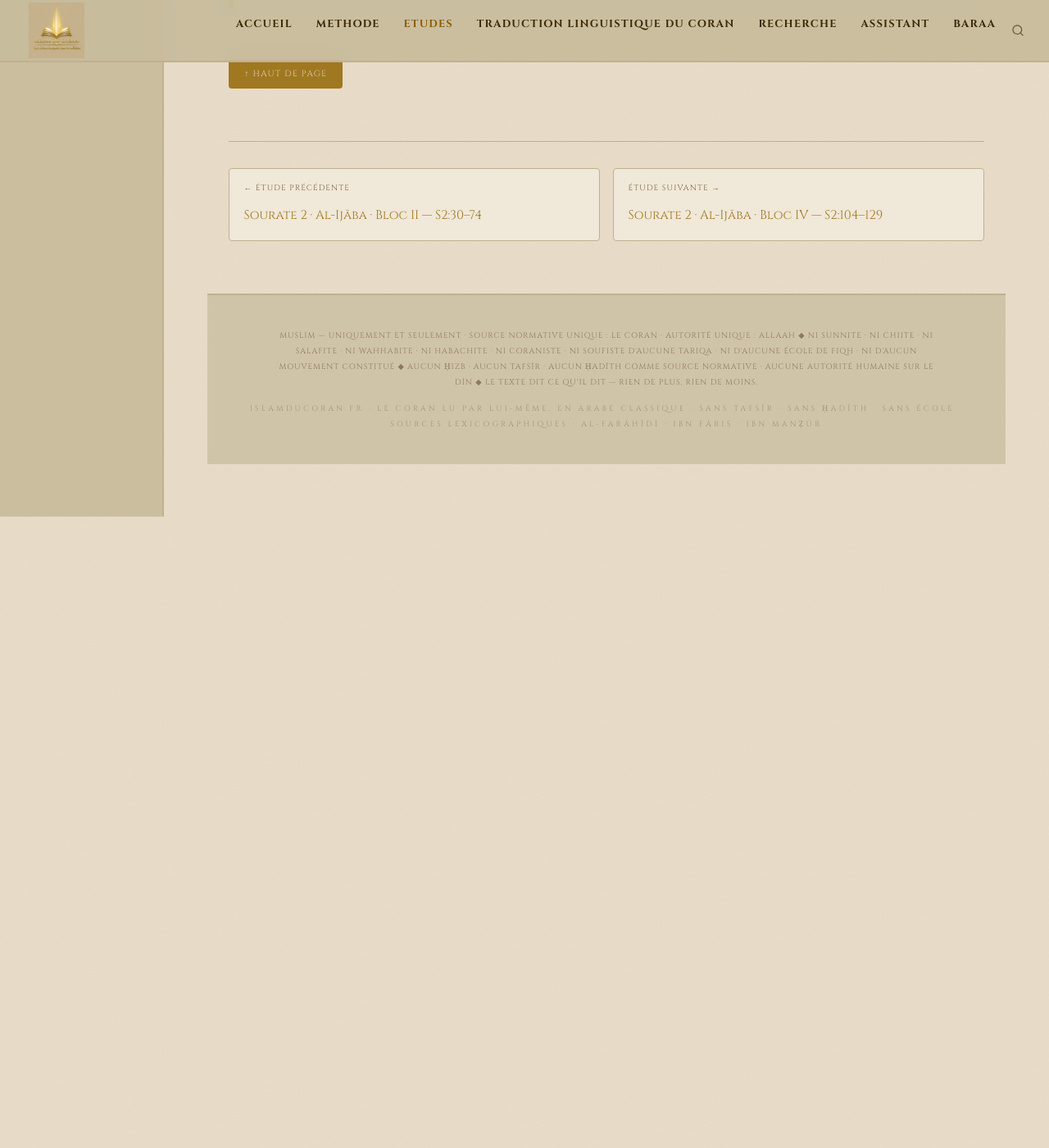
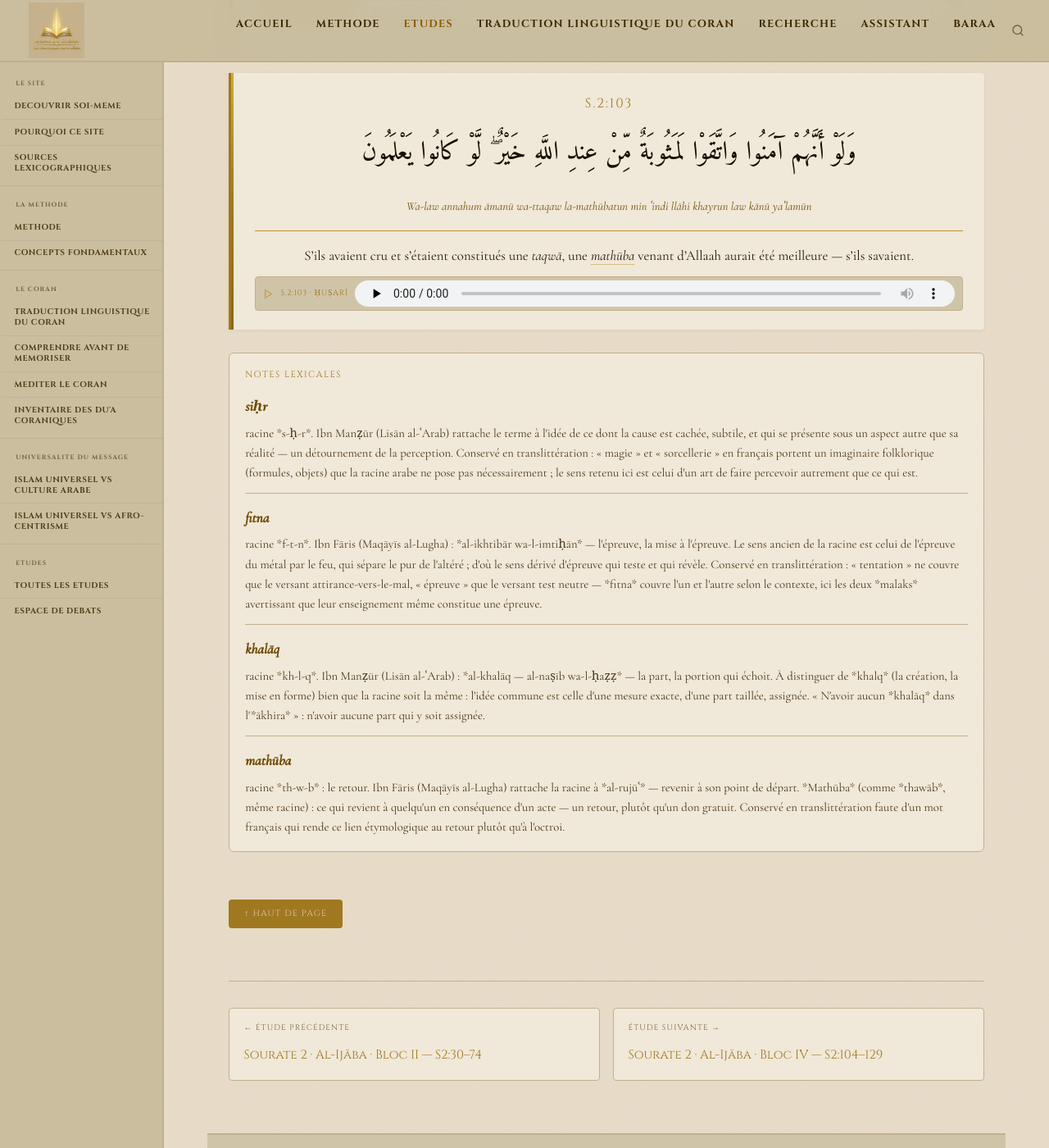
Before and after one commit to Makhuwcoder/islamducoran, a Jekyll site: the page built from _etudes/trad-s2-bloc3.md, in a window 1280 px wide and 1400 px high, scrolled down 16629 px. Shown: the whole window at 82% size. Built offline with Jekyll 4.4.1, drawn with Linux system fonts in a browser that asks for light colours; before the commit the page ends 17259 px from its top, so only the background shows below that; some of the changed text lies outside the part shown.

Commit message:
Complète les notes lexicales manquantes (S2 Bloc I-III)
Applique la règle "une note à la première occurrence, un lien ensuite" :
- Bloc I : ajout des ancres id= (andad, haqq, fasiqin) pour servir de
  cibles de lien depuis les blocs suivants.
- Bloc II : ajout des ancres id= (malaika, ijl, tur, ghadab, khataya)
  sur les notes déjà présentes.
- Bloc III : nouvelle note complète pour shirk (première occurrence
  site-wide), et pour le groupe Hārūt/Mārūt (sihr, fitna, khalaq,
  mathuba) ; liens vers les notes déjà posées ailleurs pour khaṭīʾa,
  ghaḍab, ʿijl, Ṭūr, malāʾika, fāsiqūn, ʿahd (second usage).

Notes lexicographiques (siḥr, fitna, khalāq, mathūba, shirk) tirées de
mémoire, non re-vérifiées sur dictionnaire physique — à relire.

Co-Authored-By: Claude Sonnet 5 <noreply@anthropic.com>
Claude-Session: https://claude.ai/code/session_015A6swJE9pCHwD5LPFpPjAP

```diff
--- a/_etudes/trad-s2-bloc3.md
+++ b/_etudes/trad-s2-bloc3.md
@@ -101,11 +101,21 @@ methode: "Dit / Non-dit / Inférence"
    trad="Et ils dirent : « Le feu ne nous touchera que quelques jours comptés. » — Dis : « Avez-vous pris auprès d'Allaah un *ʿahd* — car Allaah ne manquera pas à Son *ʿahd* — ou dites-vous sur Allaah ce que vous ne savez pas ? »"
 %}
 
+<div class="notes-lexicales">
+<span class="notes-lexicales__titre">Notes lexicales</span>
+<dl class="lexique">
+<div class="lex-entree" id="ahd">
+<dt><span class="lex-trl">ʿahd</span></dt>
+<dd>racine *ʿ-h-d* : engagement pris, garantie donnée, ce à quoi on s'astreint envers un autre. Le verset ne dit pas la nature exacte de cet *ʿahd* que ce groupe prétend avoir pris auprès d'Allaah : un **non-dit**. Conservé en translittération : « pacte » ou « alliance » restreignent la racine à un seul registre (politique ou religieux), quand *ʿahd* couvre l'un et l'autre.</dd>
+</div>
+</dl>
+</div>
+
 {% include verset.html
    ref="S.2:81"
    ar="بَلَىٰ مَنْ كَسَبَ سَيِّئَةً وَأَحَاطَتْ بِهِ خَطِيئَتُهُ فَأُولَٰئِكَ أَصْحَابُ النَّارِ ۖ هُمْ فِيهَا خَالِدُونَ"
    trl="*Balā man kasaba sayyiʾatan wa-aḥāṭat bihi khaṭīʾatuhu fa-ulāʾika aṣḥābu n-nāri hum fīhā khālidūn*"
-   trad="Bien au contraire : quiconque acquiert une mauvaise action et que sa *khaṭīʾa* l'a encerclé — ceux-là sont les gens du feu, ils y demeureront éternellement."
+   trad="Bien au contraire : quiconque acquiert une mauvaise action et que sa *[khaṭīʾa](/etudes/trad-s2-bloc2/#khataya)* l'a encerclé — ceux-là sont les gens du feu, ils y demeureront éternellement."
 %}
 
 {% include verset.html
@@ -240,7 +250,7 @@ methode: "Dit / Non-dit / Inférence"
    ref="S.2:90"
    ar="بِئْسَمَا اشْتَرَوْا بِهِ أَنْفُسَهُمْ أَنْ يَكْفُرُوا بِمَا أَنْزَلَ اللَّهُ بَغْيًا أَنْ يُنَزِّلَ اللَّهُ مِنْ فَضْلِهِ عَلَىٰ مَنْ يَشَاءُ مِنْ عِبَادِهِ ۖ فَبَاءُوا بِغَضَبٍ عَلَىٰ غَضَبٍ ۚ وَلِلْكَافِرِينَ عَذَابٌ مُهِينٌ"
    trl="*Biʾsamā shtaraw bihi anfusahum an yakfurū bi-mā anzala llāhu baghyan an yunazzila llāhu min faḍlihi ʿalā man yashāʾu min ʿibādihi fa-bāʾū bi-ghaḍabin ʿalā ghaḍabin wa-li-l-kāfirīna ʿadhābun muhīn*"
-   trad="Quel mauvais échange que celui par lequel ils ont troqué leurs âmes : refuser ce qu'Allaah a fait descendre, par *baghy*, parce qu'Allaah fait descendre de Son *faḍl* sur qui Il veut parmi Ses serviteurs. Ils sont donc revenus avec un *ghaḍab* sur un *ghaḍab* ; et aux *kāfirīn*, un châtiment avilissant."
+   trad="Quel mauvais échange que celui par lequel ils ont troqué leurs âmes : refuser ce qu'Allaah a fait descendre, par *baghy*, parce qu'Allaah fait descendre de Son *faḍl* sur qui Il veut parmi Ses serviteurs. Ils sont donc revenus avec un *[ghaḍab](/etudes/trad-s2-bloc2/#ghadab)* sur un *ghaḍab* ; et aux *kāfirīn*, un châtiment avilissant."
 %}
 
 <div class="notes-lexicales">
@@ -268,14 +278,14 @@ methode: "Dit / Non-dit / Inférence"
    ref="S.2:92"
    ar="۞ وَلَقَدْ جَاءَكُمْ مُوسَىٰ بِالْبَيِّنَاتِ ثُمَّ اتَّخَذْتُمُ الْعِجْلَ مِنْ بَعْدِهِ وَأَنْتُمْ ظَالِمُونَ"
    trl="*Wa-la-qad jāʾakum Mūsā bi-l-bayyināti thumma ttakhadhtumu l-ʿijla min baʿdihi wa-antum ẓālimūn*"
-   trad="Et Mūsā est venu à vous avec les preuves manifestes ; puis vous avez pris le *ʿijl* après lui, alors que vous étiez des *ẓālimūn*."
+   trad="Et Mūsā est venu à vous avec les preuves manifestes ; puis vous avez pris le *[ʿijl](/etudes/trad-s2-bloc2/#ijl)* après lui, alors que vous étiez des *ẓālimūn*."
 %}
 
 {% include verset.html
    ref="S.2:93"
    ar="وَإِذْ أَخَذْنَا مِيثَاقَكُمْ وَرَفَعْنَا فَوْقَكُمُ الطُّورَ خُذُوا مَا آتَيْنَاكُمْ بِقُوَّةٍ وَاسْمَعُوا ۖ قَالُوا سَمِعْنَا وَعَصَيْنَا وَأُشْرِبُوا فِي قُلُوبِهِمُ الْعِجْلَ بِكُفْرِهِمْ ۚ قُلْ بِئْسَمَا يَأْمُرُكُمْ بِهِ إِيمَانُكُمْ إِنْ كُنْتُمْ مُؤْمِنِينَ"
    trl="*Wa-idh akhadhnā mīthāqakum wa-rafaʿnā fawqakumu ṭ-ṭūra khudhū mā ātaynākum bi-quwwatin wa-smaʿū qālū samiʿnā wa-ʿaṣaynā wa-ushribū fī qulūbihimu l-ʿijla bi-kufrihim qul biʾsamā yaʾmurukum bihi īmānukum in kuntum muʾminīn*"
-   trad="Et quand Nous avons pris votre *mīthāq* et avons élevé le *Ṭūr* au-dessus de vous : « Saisissez avec force ce que Nous vous avons donné, et écoutez. » Ils dirent : « Nous avons entendu, et nous avons désobéi. » Et leurs cœurs furent abreuvés du *ʿijl* à cause de leur *kufr*. Dis : « Quel mauvais ordre que celui que votre foi vous donne, si vous êtes croyants ! »"
+   trad="Et quand Nous avons pris votre *mīthāq* et avons élevé le *[Ṭūr](/etudes/trad-s2-bloc2/#tur)* au-dessus de vous : « Saisissez avec force ce que Nous vous avons donné, et écoutez. » Ils dirent : « Nous avons entendu, et nous avons désobéi. » Et leurs cœurs furent abreuvés du *ʿijl* à cause de leur *kufr*. Dis : « Quel mauvais ordre que celui que votre foi vous donne, si vous êtes croyants ! »"
 %}
 
 <div class="notes-lexicales">
@@ -306,12 +316,16 @@ methode: "Dit / Non-dit / Inférence"
    ref="S.2:96"
    ar="وَلَتَجِدَنَّهُمْ أَحْرَصَ النَّاسِ عَلَىٰ حَيَاةٍ وَمِنَ الَّذِينَ أَشْرَكُوا ۚ يَوَدُّ أَحَدُهُمْ لَوْ يُعَمَّرُ أَلْفَ سَنَةٍ وَمَا هُوَ بِمُزَحْزِحِهِ مِنَ الْعَذَابِ أَنْ يُعَمَّرَ ۗ وَاللَّهُ بَصِيرٌ بِمَا يَعْمَلُونَ"
    trl="*Wa-la-tajidannahum aḥraṣa n-nāsi ʿalā ḥayātin wa-mina lladhīna ashrakū yawaddu aḥaduhum law yuʿammaru alfa sanatin wa-mā huwa bi-muzaḥziḥihi mina l-ʿadhābi an yuʿammara wa-llāhu baṣīrun bi-mā yaʿmalūn*"
-   trad="Et tu les trouveras, plus que tous les gens, avides d'une vie — et plus encore que ceux qui ont commis le *shirk*. L'un d'eux voudrait qu'on lui prolonge la vie mille ans. Mais qu'on la lui prolonge ne l'éloignera pas du châtiment. Et Allaah est *Baṣīr* de ce qu'ils font."
+   trad="Et tu les trouveras, plus que tous les gens, avides d'une vie — et plus encore que ceux qui ont commis le *[shirk](#shirk)*. L'un d'eux voudrait qu'on lui prolonge la vie mille ans. Mais qu'on la lui prolonge ne l'éloignera pas du châtiment. Et Allaah est *Baṣīr* de ce qu'ils font."
 %}
 
 <div class="notes-lexicales">
 <span class="notes-lexicales__titre">Notes lexicales</span>
 <dl class="lexique">
+<div class="lex-entree" id="shirk">
+<dt><span class="lex-trl">shirk</span></dt>
+<dd>racine *sh-r-k* : associer, partager une même part entre plusieurs. Ibn Fāris (Maqāyīs al-Lugha) : *al-shirka* — le fait d'être copropriétaire, associé dans une chose avec un autre. Le *shirk* désigne ici l'acte d'assigner à Allaah un associé, une part partagée dans ce qui Lui est propre. Cf. *[andād](/etudes/trad-s2-bloc1/#andad)* (S.2:22) : la même idée, sous un autre angle lexical — les équivalents assignés. Conservé en translittération : « polythéisme » restreint le terme à un cadre théologique construit après coup ; « association » (calque direct de la racine) reste possible mais est ici évité pour garder l'unité terminologique avec les autres occurrences du terme.</dd>
+</div>
 <div class="lex-entree">
 <dt><span class="lex-trl">« … et plus encore que ceux qui ont commis le shirk »</span></dt>
 <dd>deux lectures sont possibles : (1) ils sont plus avides de vie que tous les gens, et même que ceux qui ont commis le *shirk* ; (2) ils sont plus avides que tous les gens, et parmi ceux qui ont commis le *shirk*, l'un voudrait aussi vivre mille ans. Le verset ne tranche pas.</dd>
@@ -338,35 +352,57 @@ methode: "Dit / Non-dit / Inférence"
    ref="S.2:98"
    ar="مَنْ كَانَ عَدُوًّا لِلَّهِ وَمَلَائِكَتِهِ وَرُسُلِهِ وَجِبْرِيلَ وَمِيكَالَ فَإِنَّ اللَّهَ عَدُوٌّ لِلْكَافِرِينَ"
    trl="*Man kāna ʿaduwwan li-llāhi wa-malāʾikatihi wa-rusulihi wa-Jibrīla wa-Mīkāla fa-inna llāha ʿaduwwun li-l-kāfirīn*"
-   trad="Quiconque est ennemi d'Allaah, de Ses *malāʾika*, de Ses envoyés, de Jibrīl et de Mīkāl — Allaah est ennemi des *kāfirīn*."
+   trad="Quiconque est ennemi d'Allaah, de Ses *[malāʾika](/etudes/trad-s2-bloc2/#malaika)*, de Ses envoyés, de Jibrīl et de Mīkāl — Allaah est ennemi des *kāfirīn*."
 %}
 
 {% include verset.html
    ref="S.2:99"
    ar="وَلَقَدْ أَنْزَلْنَا إِلَيْكَ آيَاتٍ بَيِّنَاتٍ ۖ وَمَا يَكْفُرُ بِهَا إِلَّا الْفَاسِقُونَ"
    trl="*Wa-la-qad anzalnā ilayka āyātin bayyinātin wa-mā yakfuru bihā illā l-fāsiqūn*"
-   trad="Et Nous avons assurément fait descendre vers toi des *āyāt* manifestes, et nul n'en fait le *kufr* sinon les *fāsiqūn*."
+   trad="Et Nous avons assurément fait descendre vers toi des *āyāt* manifestes, et nul n'en fait le *kufr* sinon les *[fāsiqūn](/etudes/trad-s2-bloc1/#fasiqin)*."
 %}
 
 {% include verset.html
    ref="S.2:100–101"
    ar="أَوَكُلَّمَا عَاهَدُوا عَهْدًا نَّبَذَهُ فَرِيقٌ مِّنْهُمْ ۚ بَلْ أَكْثَرُهُمْ لَا يُؤْمِنُونَ ۝ وَلَمَّا جَاءَهُمْ رَسُولٌ مِّنْ عِندِ اللَّهِ مُصَدِّقٌ لِّمَا مَعَهُمْ نَبَذَ فَرِيقٌ مِّنَ الَّذِينَ أُوتُوا الْكِتَابَ كِتَابَ اللَّهِ وَرَاءَ ظُهُورِهِمْ كَأَنَّهُمْ لَا يَعْلَمُونَ"
    trl="*A-wa-kullamā ʿāhadū ʿahdan nabadha-hu farīqun minhum bal aktharuhum lā yuʾminūn · Wa-lammā jāʾahum rasūlun min ʿindi llāhi muṣaddiqun li-mā maʿahum nabadha farīqun mina lladhīna ūtū l-kitāba kitāba llāhi warāʾa ẓuhūrihim ka-annahum lā yaʿlamūn*"
-   trad="Chaque fois qu'ils concluaient un *ʿahd*, un groupe d'entre eux le jetait — non, la plupart d'entre eux ne croient pas. — Quand leur est venu un *rasūl* de chez Allaah confirmant ce qui était avec eux, un groupe parmi ceux à qui le Livre avait été donné a jeté le Livre d'Allaah derrière leur dos — comme s'ils ne savaient pas."
+   trad="Chaque fois qu'ils concluaient un *[ʿahd](#ahd)*, un groupe d'entre eux le jetait — non, la plupart d'entre eux ne croient pas. — Quand leur est venu un *rasūl* de chez Allaah confirmant ce qui était avec eux, un groupe parmi ceux à qui le Livre avait été donné a jeté le Livre d'Allaah derrière leur dos — comme s'ils ne savaient pas."
 %}
 
 {% include verset.html
    ref="S.2:102"
    ar="وَاتَّبَعُوا مَا تَتْلُو الشَّيَاطِينُ عَلَىٰ مُلْكِ سُلَيْمَانَ ۖ وَمَا كَفَرَ سُلَيْمَانُ وَلَٰكِنَّ الشَّيَاطِينَ كَفَرُوا يُعَلِّمُونَ النَّاسَ السِّحْرَ وَمَا أُنْزِلَ عَلَى الْمَلَكَيْنِ بِبَابِلَ هَارُوتَ وَمَارُوتَ ۚ وَمَا يُعَلِّمَانِ مِنْ أَحَدٍ حَتَّىٰ يَقُولَا إِنَّمَا نَحْنُ فِتْنَةٌ فَلَا تَكْفُرْ ۖ فَيَتَعَلَّمُونَ مِنْهُمَا مَا يُفَرِّقُونَ بِهِ بَيْنَ الْمَرْءِ وَزَوْجِهِ ۚ وَمَا هُمْ بِضَارِّينَ بِهِ مِنْ أَحَدٍ إِلَّا بِإِذْنِ اللَّهِ ۚ وَيَتَعَلَّمُونَ مَا يَضُرُّهُمْ وَلَا يَنْفَعُهُمْ ۚ وَلَقَدْ عَلِمُوا لَمَنِ اشْتَرَاهُ مَا لَهُ فِي الْآخِرَةِ مِنْ خَلَاقٍ ۚ وَلَبِئْسَ مَا شَرَوْا بِهِ أَنْفُسَهُمْ ۚ لَوْ كَانُوا يَعْلَمُونَ"
    trl="*Wa-ttabaʿū mā tatlū sh-shayāṭīnu ʿalā mulki Sulaymāna wa-mā kafara Sulaymānu wa-lākinna sh-shayāṭīna kafarū yuʿallimūna n-nāsa s-siḥra wa-mā unzila ʿalā l-malakayni bi-Bābila Hārūta wa-Mārūta wa-mā yuʿallimāni min aḥadin ḥattā yaqūlā innamā naḥnu fitnatun fa-lā takfur fa-yataʿallamūna minhumā mā yufarriqūna bihi bayna l-marʾi wa-zawjihi wa-mā hum bi-ḍārrīna bihi min aḥadin illā bi-idhni llāhi wa-yataʿallamūna mā yaḍurruhum wa-lā yanfaʿuhum wa-la-qad ʿalimū la-mani shtarāhu mā lahu fī l-ākhirati min khalāqin wa-la-biʾsa mā sharaw bihi anfusahum law kānū yaʿlamūn*"
-   trad="Ils ont suivi ce que les *shayāṭīn* récitaient sur le règne de Sulaymān — Sulaymān n'avait pas commis le *kufr*, mais les *shayāṭīn* ont commis le *kufr* en enseignant aux gens le *siḥr* et ce qui est descendu sur les deux *malaks* à Bābil, Hārūt et Mārūt. Ces deux-là n'enseignaient à personne sans dire : « Nous ne sommes qu'une *fitna* — ne commets pas le *kufr*. » Ils apprenaient d'eux ce par quoi ils séparaient l'homme de son épouse — mais ils ne sont nullement en mesure de nuire par cela à quiconque sinon avec la permission d'Allaah. Ils apprenaient ce qui leur nuisait et ne leur profitait pas. Ils savaient bien que celui qui acquiert cela n'a aucun *khalāq* dans l'*ākhira*. Et quel mauvais prix ils ont obtenu en troquant leurs âmes — s'ils savaient !"
+   trad="Ils ont suivi ce que les *shayāṭīn* récitaient sur le règne de Sulaymān — Sulaymān n'avait pas commis le *kufr*, mais les *shayāṭīn* ont commis le *kufr* en enseignant aux gens le *[siḥr](#sihr)* et ce qui est descendu sur les deux *[malaks](/etudes/trad-s2-bloc2/#malaika)* à Bābil, Hārūt et Mārūt. Ces deux-là n'enseignaient à personne sans dire : « Nous ne sommes qu'une *[fitna](#fitna)* — ne commets pas le *kufr*. » Ils apprenaient d'eux ce par quoi ils séparaient l'homme de son épouse — mais ils ne sont nullement en mesure de nuire par cela à quiconque sinon avec la permission d'Allaah. Ils apprenaient ce qui leur nuisait et ne leur profitait pas. Ils savaient bien que celui qui acquiert cela n'a aucun *[khalāq](#khalaq)* dans l'*ākhira*. Et quel mauvais prix ils ont obtenu en troquant leurs âmes — s'ils savaient !"
 %}
 
 {% include verset.html
    ref="S.2:103"
    ar="وَلَوْ أَنَّهُمْ آمَنُوا وَاتَّقَوْا لَمَثُوبَةٌ مِّنْ عِندِ اللَّهِ خَيْرٌ ۖ لَّوْ كَانُوا يَعْلَمُونَ"
    trl="*Wa-law annahum āmanū wa-ttaqaw la-mathūbatun min ʿindi llāhi khayrun law kānū yaʿlamūn*"
-   trad="S'ils avaient cru et s'étaient constitués une *taqwā*, une *mathūba* venant d'Allaah aurait été meilleure — s'ils savaient."
+   trad="S'ils avaient cru et s'étaient constitués une *taqwā*, une *[mathūba](#mathuba)* venant d'Allaah aurait été meilleure — s'ils savaient."
 %}
 
+<div class="notes-lexicales">
+<span class="notes-lexicales__titre">Notes lexicales</span>
+<dl class="lexique">
+<div class="lex-entree" id="sihr">
+<dt><span class="lex-trl">siḥr</span></dt>
+<dd>racine *s-ḥ-r*. Ibn Manẓūr (Lisān al-ʿArab) rattache le terme à l'idée de ce dont la cause est cachée, subtile, et qui se présente sous un aspect autre que sa réalité — un détournement de la perception. Conservé en translittération : « magie » et « sorcellerie » en français portent un imaginaire folklorique (formules, objets) que la racine arabe ne pose pas nécessairement ; le sens retenu ici est celui d'un art de faire percevoir autrement que ce qui est.</dd>
+</div>
+<div class="lex-entree" id="fitna">
+<dt><span class="lex-trl">fitna</span></dt>
+<dd>racine *f-t-n*. Ibn Fāris (Maqāyīs al-Lugha) : *al-ikhtibār wa-l-imtiḥān* — l'épreuve, la mise à l'épreuve. Le sens ancien de la racine est celui de l'épreuve du métal par le feu, qui sépare le pur de l'altéré ; d'où le sens dérivé d'épreuve qui teste et qui révèle. Conservé en translittération : « tentation » ne couvre que le versant attirance-vers-le-mal, « épreuve » que le versant test neutre — *fitna* couvre l'un et l'autre selon le contexte, ici les deux *malaks* avertissant que leur enseignement même constitue une épreuve.</dd>
+</div>
+<div class="lex-entree" id="khalaq">
+<dt><span class="lex-trl">khalāq</span></dt>
+<dd>racine *kh-l-q*. Ibn Manẓūr (Lisān al-ʿArab) : *al-khalāq — al-naṣīb wa-l-ḥaẓẓ* — la part, la portion qui échoit. À distinguer de *khalq* (la création, la mise en forme) bien que la racine soit la même : l'idée commune est celle d'une mesure exacte, d'une part taillée, assignée. « N'avoir aucun *khalāq* dans l'*ākhira* » : n'avoir aucune part qui y soit assignée.</dd>
+</div>
+<div class="lex-entree" id="mathuba">
+<dt><span class="lex-trl">mathūba</span></dt>
+<dd>racine *th-w-b* : le retour. Ibn Fāris (Maqāyīs al-Lugha) rattache la racine à *al-rujūʿ* — revenir à son point de départ. *Mathūba* (comme *thawāb*, même racine) : ce qui revient à quelqu'un en conséquence d'un acte — un retour, plutôt qu'un don gratuit. Conservé en translittération faute d'un mot français qui rende ce lien étymologique au retour plutôt qu'à l'octroi.</dd>
+</div>
+</dl>
+</div>
+
 <a href="#top-fiche" style="display:inline-block;margin:2rem 0 0;font-family:var(--font-titre,'Cinzel',serif);font-size:.65rem;letter-spacing:.12em;text-transform:uppercase;color:var(--bg2,#16130e);background:var(--or2,#c9a84c);text-decoration:none;border-radius:4px;padding:.55rem 1.2rem;">↑ Haut de page</a>
```
Also changed, not shown: _etudes/trad-s2-bloc1.md (+2 -2 lines), _etudes/trad-s2-bloc2.md (+5 -5 lines).
